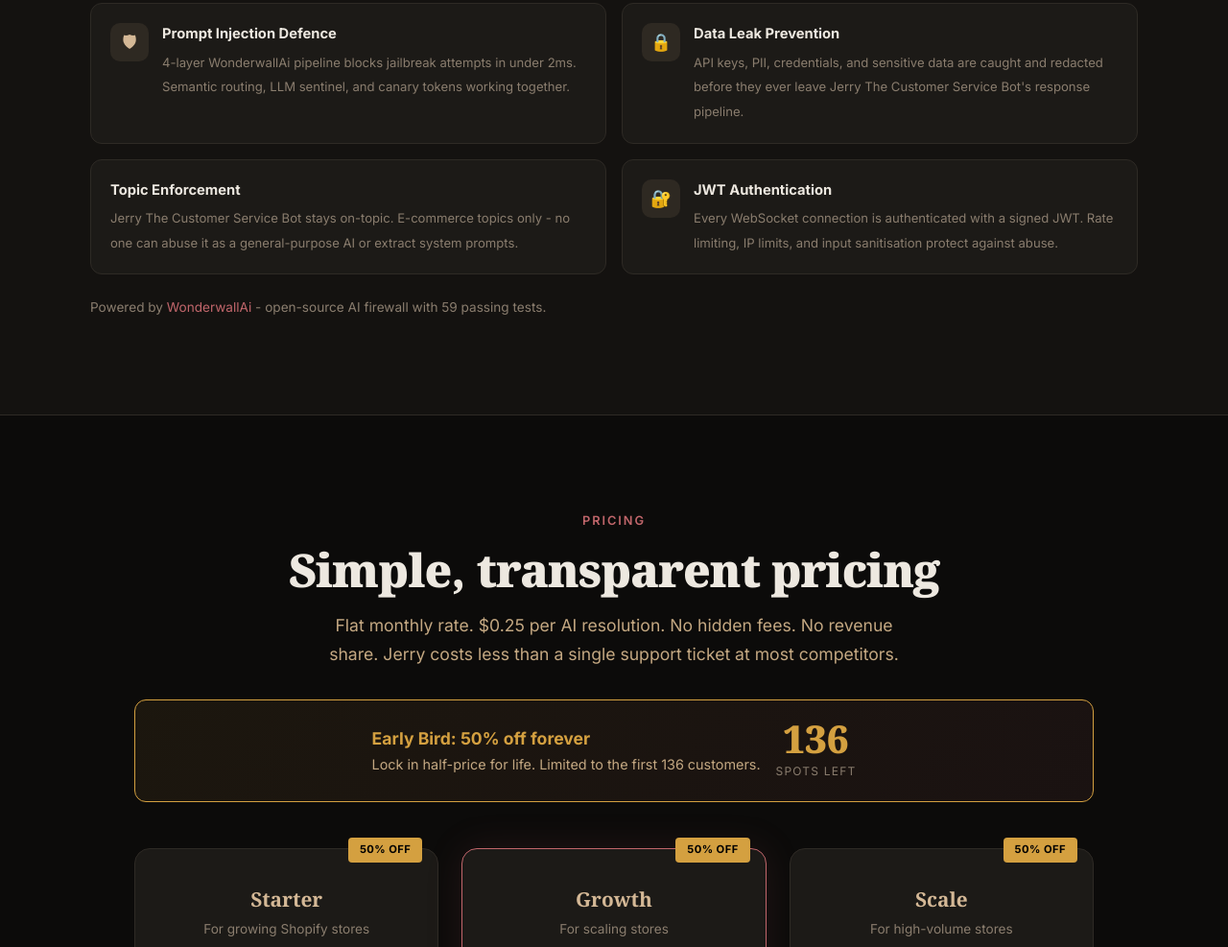
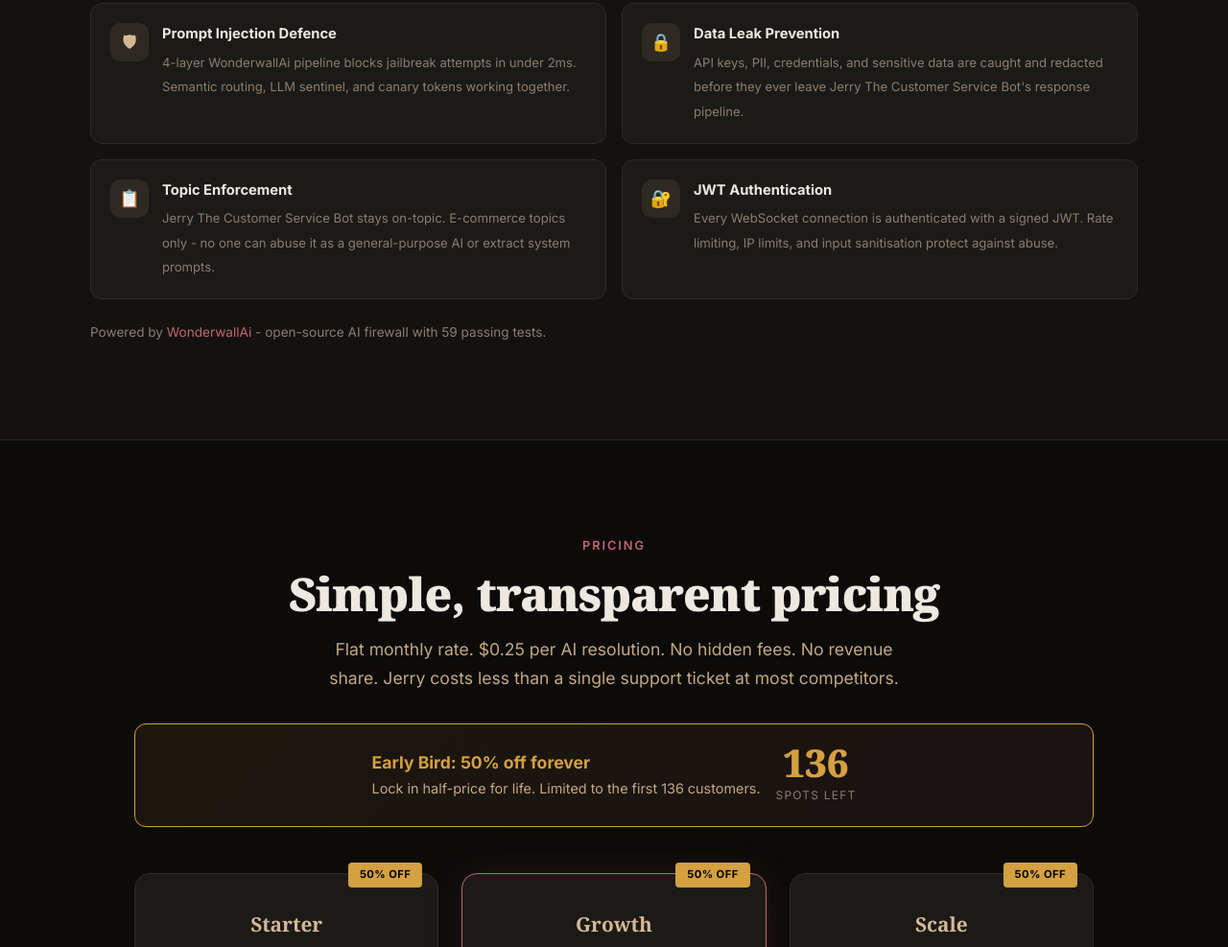
Before and after one commit to SkintLabs/jerry-site, a plain HTML site: page index.html in a window 1280 px wide. Shown: the part 6133-7120 px from the top of the page at 96% size. Drawn offline with Linux system fonts and the light colour scheme.

Commit message:
Add icon to Topic Enforcement in Enterprise Security section

```diff
--- a/index.html
+++ b/index.html
@@ -985,7 +985,7 @@
                     </div>
                 </div>
                 <div class="security-item">
-
+                    <div class="security-icon">&#128203;</div>
                     <div>
                         <strong>Topic Enforcement</strong>
                         <span>Jerry The Customer Service Bot stays on-topic. E-commerce topics only  -  no one can abuse it as a general-purpose AI or extract system prompts.</span>
```
